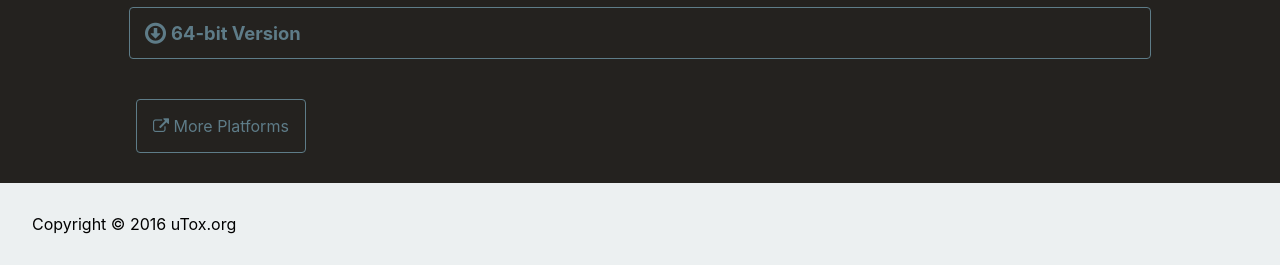
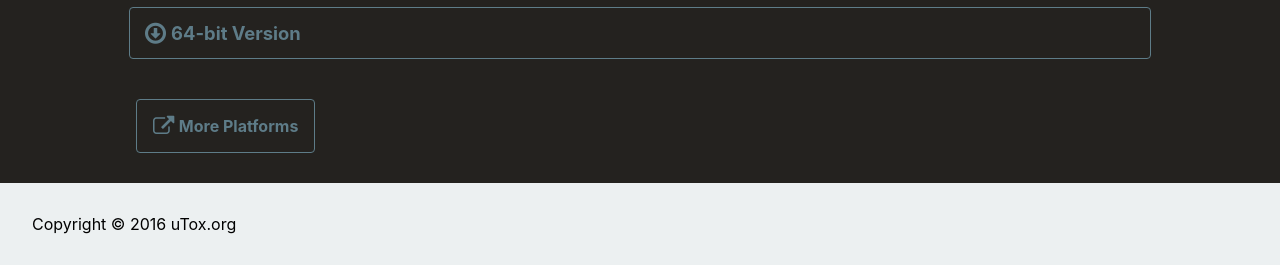
Before and after one commit to uTox/website, a Node project: template src/index.njk in a window 1280 px wide. Shown: the part 1651-1916 px from the top of the page. Run offline with Node 20 templates, Linux system fonts and the light colour scheme; the template is opened without the code that fills it, so the values that code supplies are empty; style sheets or scripts are compiled from the project's sources; some libraries are stand-ins or nearby versions.

Commit message:
tweaked 'more platforms' button

```diff
--- a/src/templates/downloads.njk
+++ b/src/templates/downloads.njk
@@ -43,7 +43,7 @@
           </div>
           <div class="row center-xs _padding1 _paddingtop3">
             <a href="https://github.com/uTox/uTox#downloads" class="button-bluegray _padding1">
-              <i class="fa fa-external-link" aria-hidden="true"></i> More Platforms
+              <i class="fa fa-external-link fa-lg" aria-hidden="true"></i> <strong>More Platforms</strong>
             </a>
           </div>
         </div>
```
